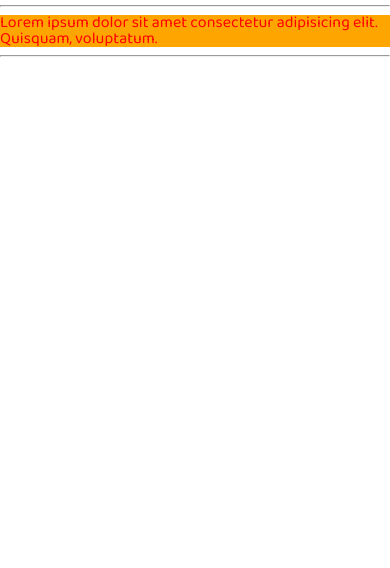
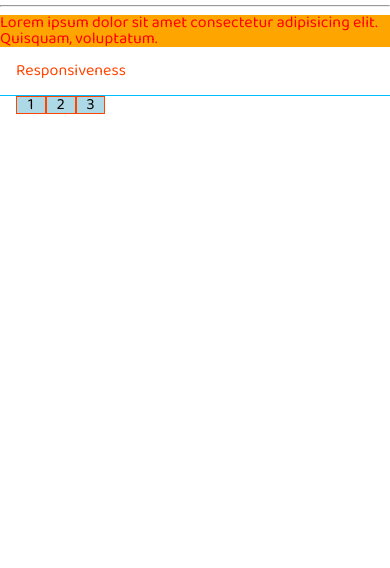
Before and after one commit to ozgursarikamis/styling-sandbox, a website built with Parcel: page src/index.html in a window 390 px wide. Shown: the part 276-844 px from the top of the page. Built offline with nearby package versions, Linux system fonts and the light colour scheme.

Commit message:
Using a helper class to generate `xs` responsiveness

```diff
--- a/src/index.html
+++ b/src/index.html
@@ -46,7 +46,16 @@
     <div class="responsive-test">
         Lorem ipsum dolor sit amet consectetur adipisicing elit. Quisquam, voluptatum.
     </div>
-    <hr>
+    <div class="appTitle">
+        Responsiveness
+    </div>
+    <div class="container">
+        <div class="row">
+            <div class="col-1-xs">1</div>
+            <div class="col-1-xs">2</div>
+            <div class="col-1-xs">3</div>
+        </div>
+    </div>
 </ul>
 <script type="module" src="./js/main.js"></script>
 </body>
--- /dev/null
+++ b/src/scss/_grid.scss
@@ -0,0 +1,35 @@
+@use "sass:math";
+@use "./breakpoints";
+
+$grid-columns: 12;
+
+// base layout classes:
+
+.container {
+    width: 100%;
+    max-width: 1200px;
+    margin: 0 auto;
+    padding: 0 1rem;
+    box-sizing: border-box;
+}
+
+.row {
+    display: flex;
+    flex-wrap: wrap;
+}
+
+// column classes:
+
+@include breakpoints.xs {
+
+    @for $i from 1 through $grid-columns {
+        .col-#{$i}-xs {
+            box-sizing: border-box;
+            flex-grow: 0; // so that it doesn't grow to fill the space
+            width: math.div(100% * $i, $grid-columns);
+            border: 0.5px solid orangered;
+            text-align: center;
+            background-color: lightblue;
+        }
+    }
+}
--- a/src/scss/styles.scss
+++ b/src/scss/styles.scss
@@ -4,6 +4,7 @@
 @use "./texts";
 
 @use "./breakpoints";
+@use "./grid";
 
 @use "sass:math";
 
```
